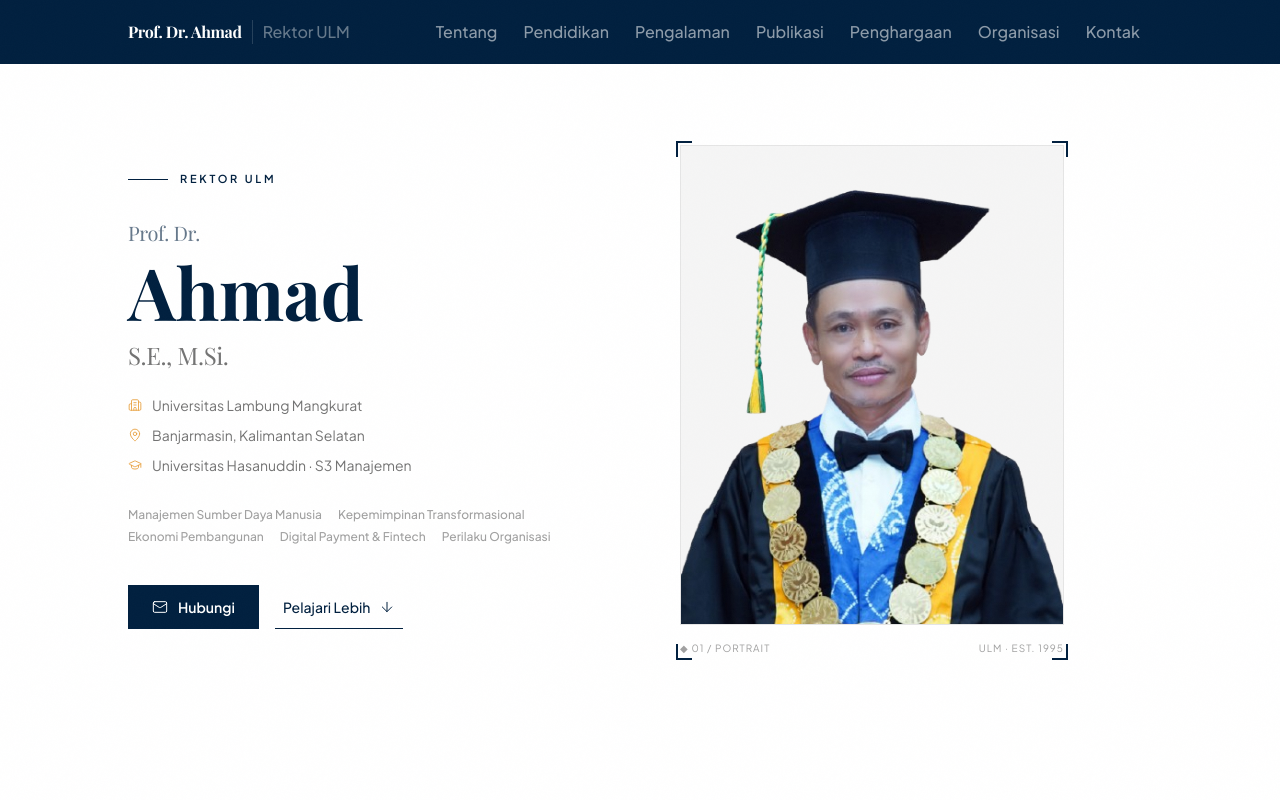
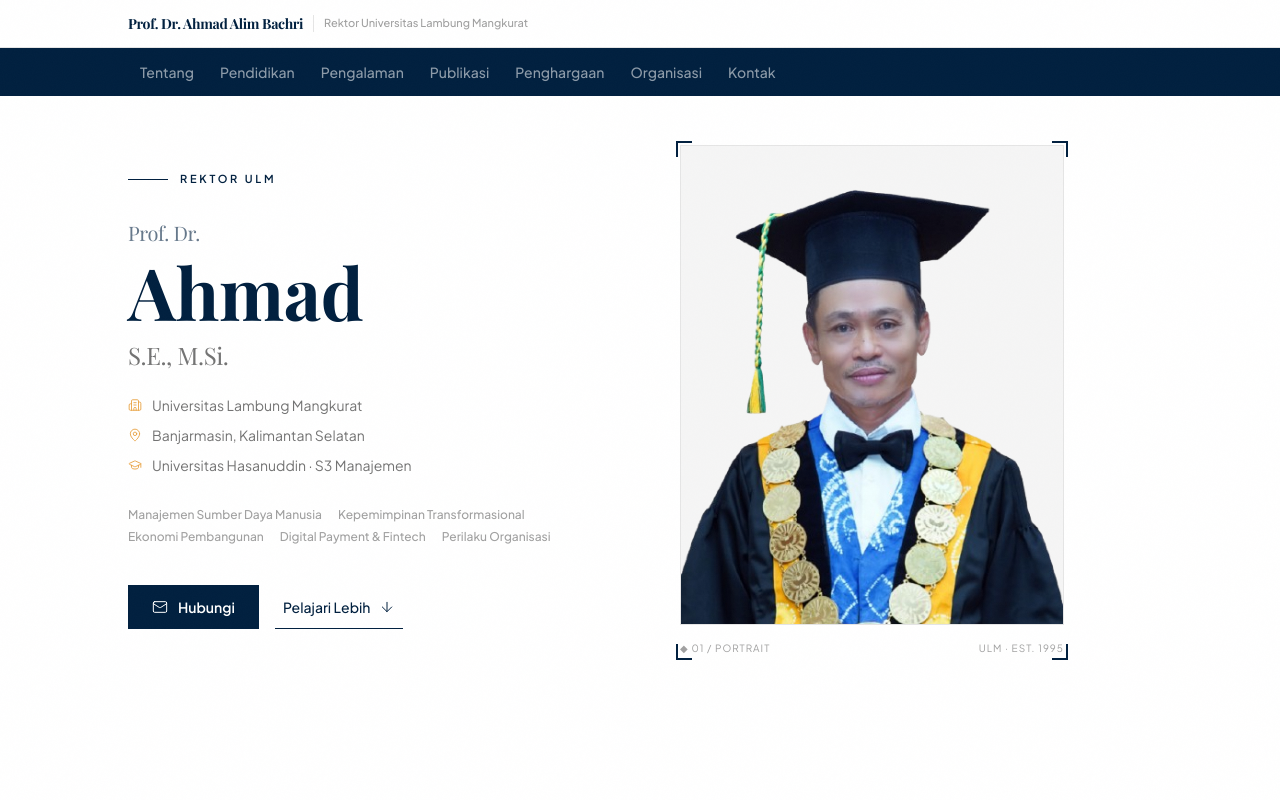
Before and after one commit to Rydhlnst/ahmadalimbachri, a Next.js app: page / in a window 1280 px wide. Shown: the top 800 px of the page. Built offline with nearby package versions, Linux system fonts and the light colour scheme; a web font is replaced by a local one.

Commit message:
feat: two-level navbar (white logo bar + navy nav bar); font to text-sm

```diff
--- a/components/navigation.tsx
+++ b/components/navigation.tsx
@@ -32,24 +32,46 @@ export function Navigation() {
         initial={{ y: -20, opacity: 0 }}
         animate={{ y: 0, opacity: 1 }}
         transition={{ duration: 0.6, ease: [0.22, 1, 0.36, 1] }}
+        className="fixed top-0 left-0 right-0 z-50"
+      >
+        {/* Top bar — logo area */}
+        <div
           className={cn(
-          "fixed top-0 left-0 right-0 z-50 transition-all duration-500",
-          scrolled
-            ? "bg-navy shadow-lg shadow-navy/10"
-            : "bg-navy"
+            "transition-all duration-500 bg-white border-b border-neutral-200",
+            scrolled ? "h-0 overflow-hidden opacity-0" : "h-12 opacity-100"
           )}
         >
-        <nav className="content-wide h-[64px] flex items-center justify-between px-6 md:px-10 lg:px-16">
+          <div className="content-wide h-full flex items-center justify-between px-6 md:px-10 lg:px-16">
             <a
               href="#hero"
               className="flex items-center gap-2.5 group"
               aria-label="Kembali ke atas"
             >
-            <span className="font-heading text-base font-bold text-white tracking-tight">
+              <span className="font-heading text-sm font-bold text-navy tracking-tight">
+                Prof. Dr. Ahmad Alim Bachri
+              </span>
+              <span className="hidden sm:inline text-[11px] font-medium text-neutral-400 border-l border-neutral-200 pl-2.5">
+                Rektor Universitas Lambung Mangkurat
+              </span>
+            </a>
+          </div>
+        </div>
+
+        {/* Bottom bar — nav links */}
+        <nav
+          className={cn(
+            "transition-all duration-500 bg-navy",
+            scrolled ? "shadow-lg shadow-navy/10" : ""
+          )}
+        >
+          <div className="content-wide h-[48px] flex items-center justify-between px-6 md:px-10 lg:px-16">
+            <a
+              href="#hero"
+              className="md:hidden flex items-center gap-2 group"
+              aria-label="Kembali ke atas"
+            >
+              <span className="font-heading text-sm font-bold text-white tracking-tight">
                 Prof. Dr. Ahmad
-            </span>
-            <span className="hidden sm:inline text-base font-medium text-white/40 border-l border-white/15 pl-2.5">
-              Rektor ULM
               </span>
             </a>
 
@@ -62,7 +84,7 @@ export function Navigation() {
                     <a
                       href={link.href}
                       className={cn(
-                      "relative px-3 py-1.5 text-base font-medium transition-all duration-300 ",
+                        "relative px-3 py-1.5 text-sm font-medium transition-all duration-300 ",
                         isActive
                           ? "text-white bg-white/10"
                           : "text-white/55 hover:text-white hover:bg-white/5"
@@ -89,6 +111,7 @@ export function Navigation() {
             >
               {mobileOpen ? <X className="h-4 w-4" /> : <Menu className="h-4 w-4" />}
             </button>
+          </div>
         </nav>
       </motion.header>
 
@@ -125,7 +148,7 @@ export function Navigation() {
                       href={link.href}
                       onClick={() => setMobileOpen(false)}
                       className={cn(
-                        "block px-3 py-2 text-base font-medium  transition-colors",
+                        "block px-3 py-2 text-sm font-medium  transition-colors",
                         isActive
                           ? "text-white bg-white/10"
                           : "text-white/55 hover:text-white hover:bg-white/5"
```
Lines whose indentation alone changed are shown as unchanged.
